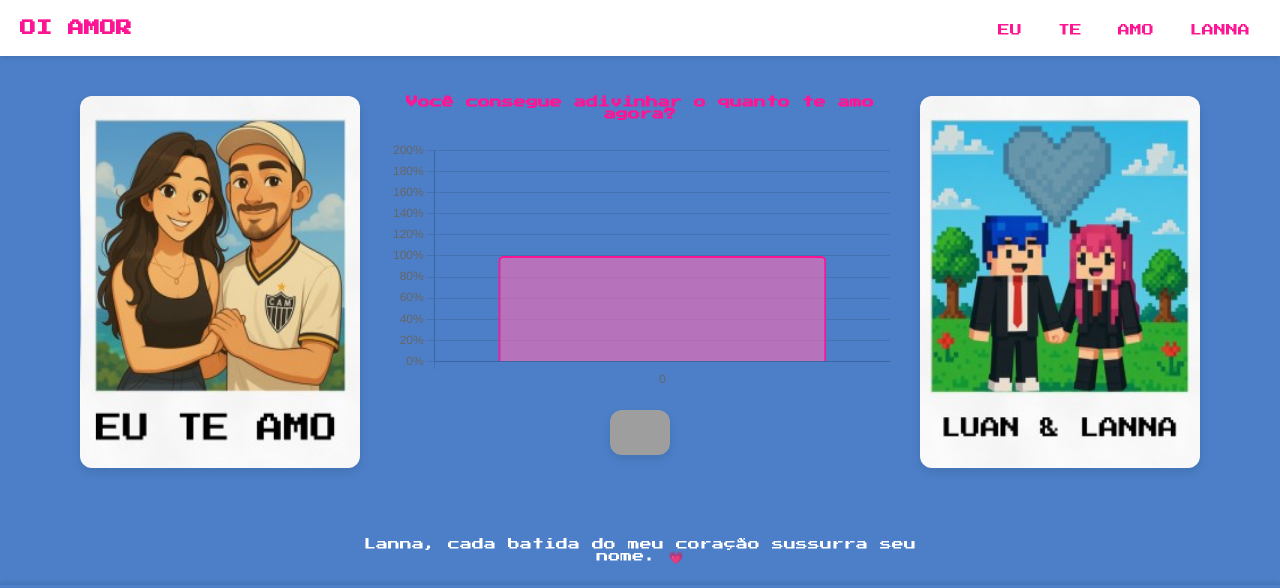
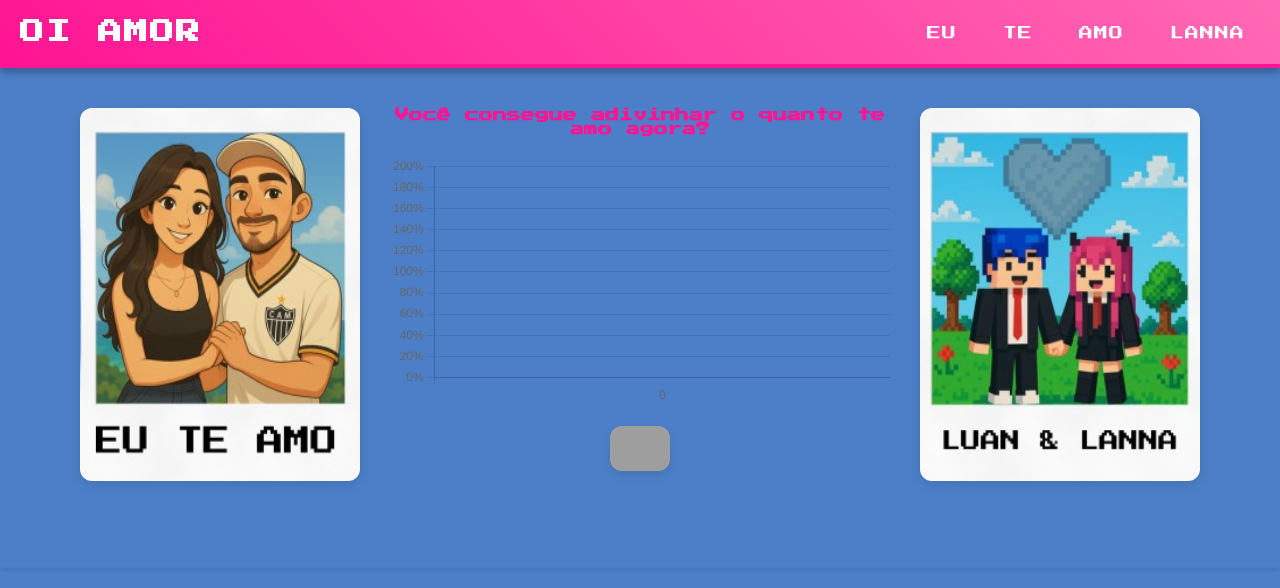
Before and after one commit to luanzitox/teste, a plain HTML site: page index.html in a window 1280 px wide. Shown: the top 588 px of the page. Drawn offline with nearby package versions, Linux system fonts and the light colour scheme; grey boxes are pictures that could not be loaded.

Commit message:
Melhorias

```diff
--- a/index.html
+++ b/index.html
@@ -1,5 +1,3 @@
-<!DOCTYPE html>
-<html lang="pt-br">
 <head>
     <meta charset="UTF-8" />
     <meta name="viewport" content="width=device-width, initial-scale=1.0" />
@@ -26,22 +24,32 @@
         justify-content: space-between;
         align-items: center;
         padding: 20px;
-      background-color: white;
-      box-shadow: 0 2px 5px rgba(0,0,0,0.1);
+        background: linear-gradient(45deg, #FF1493, #FF69B4);
+        color: white;
+        box-shadow: 0 4px 8px rgba(0,0,0,0.3);
         flex-wrap: wrap;
+        border-bottom: 4px solid #FF1493;
       }
 
       .logo {
-      font-size: 16px;
+        font-size: 24px;
         font-weight: bold;
-      color: #FF1493;
+        color: white;
+        letter-spacing: 2px;
       }
 
       nav a {
-      margin: 0 10px;
+        margin: 0 15px;
         text-decoration: none;
-      color: #FF1493;
-      font-size: 12px;
+        color: white;
+        font-size: 14px;
+        text-transform: uppercase;
+        letter-spacing: 1px;
+        transition: color 0.3s ease;
+      }
+
+      nav a:hover {
+        color: #FF69B4;
       }
 
       .main-content {
@@ -71,7 +79,7 @@
       }
 
       .text-block h2 {
-      font-size: 12px;
+        font-size: 14px;
         margin-bottom: 20px;
         color: #FF1493;
       }
@@ -182,26 +190,12 @@
 
     <script src="https://cdn.jsdelivr.net/npm/chart.js"></script>
     <script>
-    const messages = [
-      "Lanna, cada batida do meu coração sussurra seu nome. 💗",
-      "Até as estrelas invejam o brilho que você traz pra minha vida. ✨",
-      "Se amar você fosse música, eu viveria em uma eterna canção. 🎶",
-      "Nos planos de Deus, eu sei que você foi minha bênção favorita. 🙏",
-      "Meu amor por você cresce mais do que fermento em pão quente. 🍞❤️",
-      "Você é o aleluia das minhas orações. 💒",
-      "Te amo mais do que café em segunda-feira. ☕😍",
-      "Lanna, você é minha poesia diária, rimada com amor. 📜💘",
-      "Quando penso em paraíso, é você que me vem à mente. 🌸",
-      "Se meu coração tivesse endereço, seria o seu nome. 💌"
-    ];
+      // Resetando os dados ao iniciar
+      localStorage.removeItem('loveData');
+      const resetData = () => ({ days: [0], levels: [0], lastClickTime: null });
 
-    function resetData() {
-      return { days: [0], levels: [100], lastClickTime: null };
-    }
-
+      // Criação do gráfico
       let storedData = resetData();
-    localStorage.setItem('loveData', JSON.stringify(storedData));
-
       const ctx = document.getElementById('loveChart').getContext('2d');
       const chart = new Chart(ctx, {
         type: 'bar',
@@ -248,11 +242,7 @@
         }
       });
 
-    function updateDailyMessage(index) {
-      const messageEl = document.getElementById('dailyMessage');
-      messageEl.textContent = messages[index % messages.length];
-    }
-
+      // Lógica do botão e do contador
       function increaseLove() {
         const now = new Date();
         const lastClickTime = storedData.lastClickTime ? new Date(storedData.lastClickTime) : null;
@@ -281,26 +271,8 @@
         chart.data.labels = storedData.days;
         chart.data.datasets[0].data = storedData.levels;
         chart.update();
-
-      updateDailyMessage(newDay);
-    }
-
-    function startCountdown(seconds) {
-      const countdownEl = document.getElementById('countdownMessage');
-      const interval = setInterval(() => {
-        const hrs = String(Math.floor(seconds / 3600)).padStart(2, '0');
-        const mins = String(Math.floor((seconds % 3600) / 60)).padStart(2, '0');
-        const secs = String(seconds % 60).padStart(2, '0');
-        countdownEl.textContent = `Aguarde para o próximo clique: ${hrs}:${mins}:${secs}`;
-        if (--seconds < 0) {
-          clearInterval(interval);
-          countdownEl.textContent = '';
-        }
-      }, 1000);
       }
 
       document.getElementById('heartButton').addEventListener('click', increaseLove);
-    updateDailyMessage(storedData.days.length - 1);
     </script>
   </body>
-</html>
```
Lines whose indentation alone changed are shown as unchanged.
